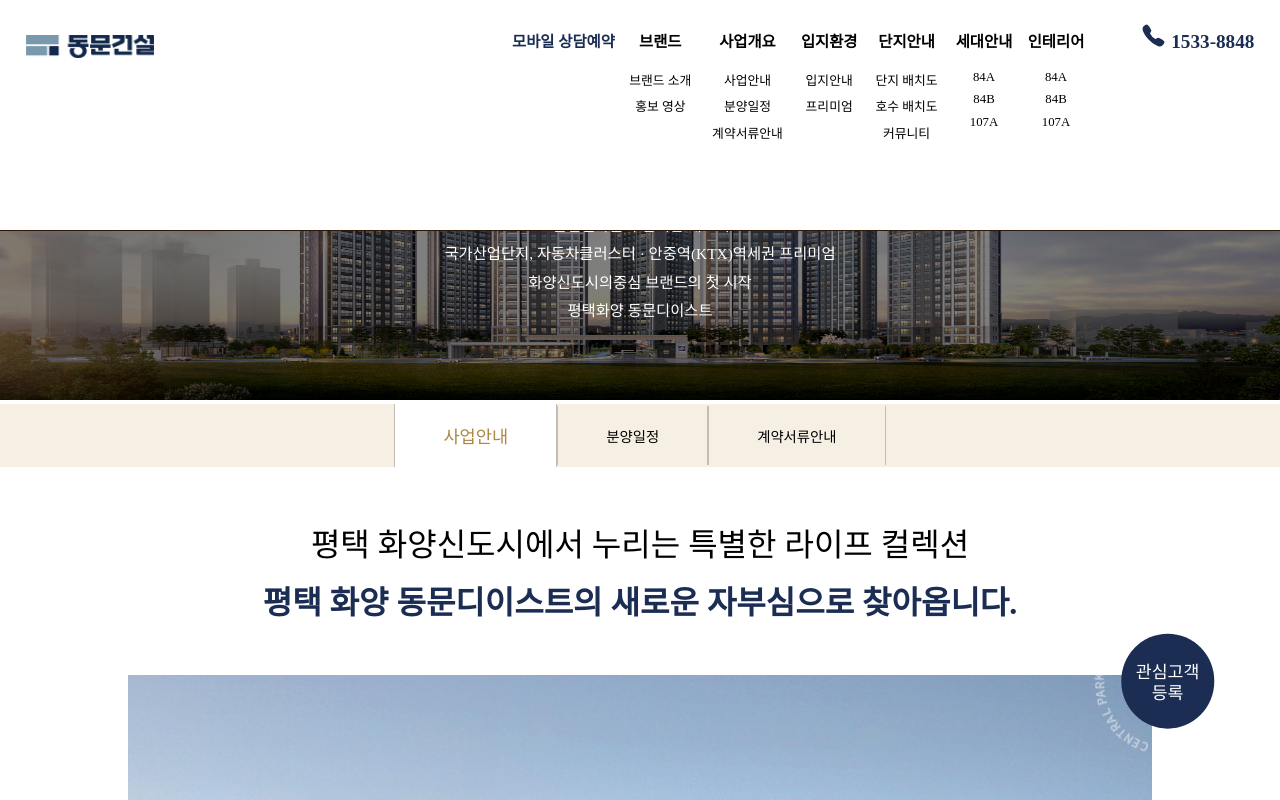
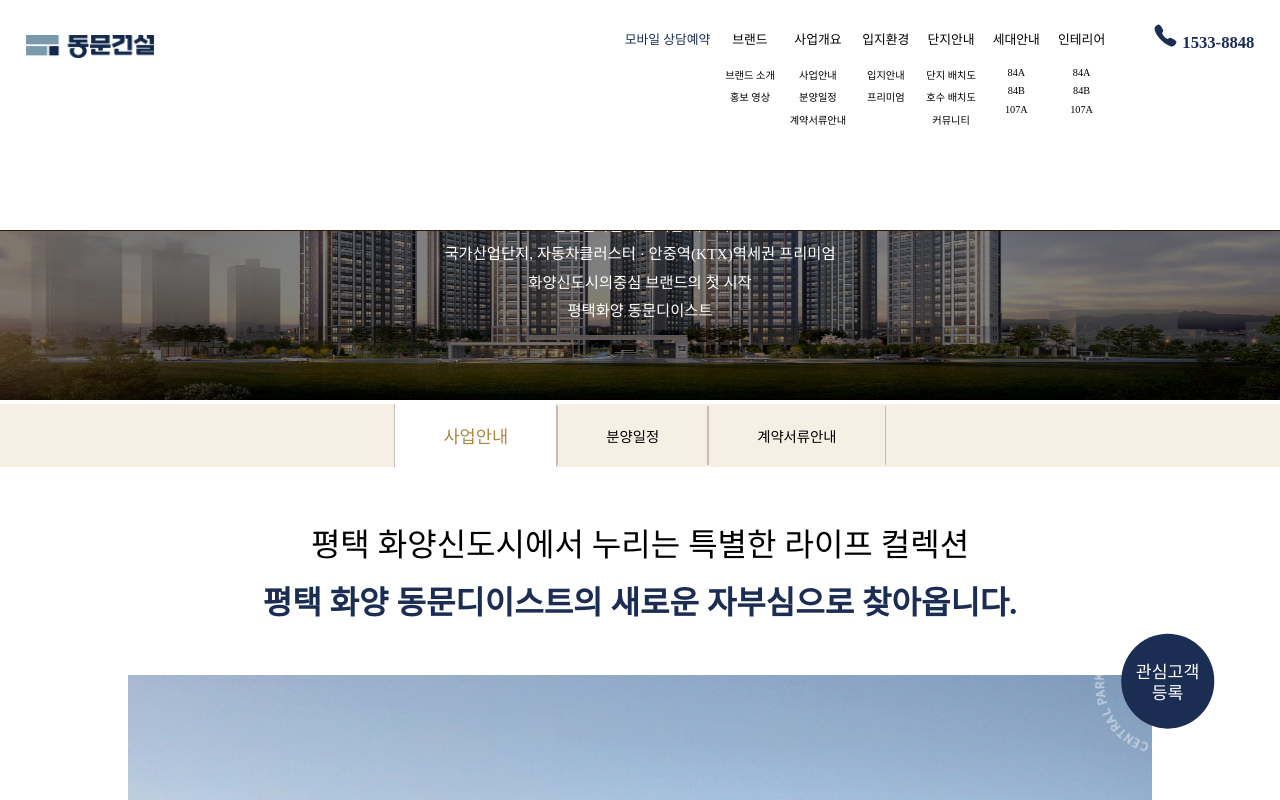
Before and after one commit to parkjihun22/dong-mun-dest, a React (Create React App) app: page /BusinessGuide/intro in a window 1280 px wide. Shown: the top 800 px of the page. Built offline with nearby package versions, Linux system fonts and the light colour scheme; a web font is replaced by a local one.

Commit message:
feat : 헤더 메인 수정

```diff
--- a/src/components/Header/Header.jsx
+++ b/src/components/Header/Header.jsx
@@ -134,7 +134,7 @@
 						</div>
 
 						<a href="https://naver.me/FbOagsfY" className={isChange ? styles.phoneNumber : styles.scrolledPhoneNumber}>
-							<IoCall size={30} /> 1533-8848
+							<IoCall size={25} /> 1533-8848
 						</a>
 					</header>
 				) : (
--- a/src/components/Header/Header.module.scss
+++ b/src/components/Header/Header.module.scss
@@ -18,7 +18,7 @@
 
     &.containerFirst {
         background-color: transparent;
-        border-bottom: 3px solid #1b2d53;
+        border-bottom: 1px solid #FFFFFF;
     }
 
     &.container {
@@ -29,13 +29,13 @@
     img {
         position: absolute;
         top: 5vh;
-        left: 2vw;
+        left: 2%;
         transform: translateY(-50%, -50%);
         width: 10vw;
         height: auto;
 
         @media (max-width: 900px) {
-            width: 8rem;
+            width: 5rem;
         }
     }
 
@@ -57,19 +57,19 @@
     .itemBox {
         display: flex;
         flex-direction: row;
-        gap: 2rem; // 항목 간의 간격을 줄임
-        margin-right: 15vw;
+        gap: 0.8rem; // 항목 간의 간격을 줄임
+        margin-right: 13.5vw;
 
         .linkItem,
         .scrolledLinkItem {
             padding: 0.5vw 0; // 패딩 조정
             font-size: 1vw;
             border-bottom: 3px solid rgba(0, 0, 0, 0); // 초기 border-bottom 투명
-            text-decoration: none; //    기본 밑줄 취소
+            text-decoration: none; // 기본 밑줄 취소
             color: #1b2d53; // 기본 글자색 설정
 
             &:hover {
-                border-bottom: 3px solid #1b2d53; // hover 시 하단 border만 나타남
+                border-bottom: px solid #1b2d53; // hover 시 하단 border만 나타남
                 color: #1b2d53; // hover 시 글자색 변경
                 font-size: 1vw; // 크기 유지
                 font-weight: normal; // 두께를 일반으로 유지
@@ -77,7 +77,7 @@
         }
 
         .linkItem {
-            color: #1b2d53; // 기본 글자색 흰색
+            color: #FFFFFF; // 기본 글자색 흰색
         }
 
         .scrolledLinkItem {
@@ -102,8 +102,8 @@
         }
 
         .scrolledItem {
-            color: #1b2d53;
-            font-weight: normal;
+            color: #000000;
+            font-weight: 300;
         }
     }
 
@@ -111,16 +111,16 @@
     .scrolledPhoneNumber {
         position: absolute;
         top: 50%;
-        right: 2%;
+        right: 3%;
         transform: translate(0, -50%);
         text-align: center;
         font-family: "GmarketSansMedium";
-        font-size: 1.5vw;
+        font-size: 1.3vw;
         text-decoration: none;
     }
 
     .phoneNumber {
-        color: #1b2d53;
+        color: #FFFFFF;
     }
 
     .scrolledPhoneNumber {
@@ -179,20 +179,19 @@
         top: 10%;
         display: flex;
         flex-direction: row;
-        gap: 0.5rem; // 항목 간의 간격을 줄임
-        margin-right: 15vw;
+        gap: 0.1vw; // 항목 간의 간격을 줄임x
+        margin-right: 13vw;
+
 
         .linkItem {
             padding: 0.5vw 0;
-            font-size: 1.2vw;
-            border-bottom: 3px solid rgba(0, 0, 0, 0); // 초기 border-bottom 투명
+            margin-right: 0.5vw;
+            font-size: 1vw;
+            border-bottom: 10px solid rgba(0, 0, 0, 0); // 초기 border-bottom 투명
             text-decoration: none; // 기본 밑줄 취소
             color: #1b2d53; // 기본 글자색 설정
-            font-weight: bold;
+            font-weight: 500;
 
-            &:hover {
-                border-bottom: 3px solid #1b2d53;
-            }
         }
 
         .detailItemBox {
@@ -206,8 +205,8 @@
                 padding: 0.5vw 0; // 패딩 조정
                 width: 5vw;
                 text-align: center;
-                font-size: 1.2vw;
-                font-weight: bold;
+                font-size: 1vw;
+                font-weight: 300;
                 border-bottom: 3px solid rgba(0, 0, 0, 0);
                 text-decoration: none;
                 color: #000000;
@@ -226,7 +225,7 @@
                     border-radius: 0.2vw;
                     text-align: center;
                     text-decoration: none;
-                    font-size: 1vw;
+                    font-size: 0.8vw;
                     color: #000000;
 
                     &:hover {
@@ -244,7 +243,7 @@
         right: 2%;
         text-align: center;
         font-family: "GmarketSansMedium";
-        font-size: 1.5vw;
+        font-size: 1.3vw;
         font-weight: bold;
         text-decoration: none;
         color: #1b2d53;
--- a/src/components/MobileSectionBox/MobileSectionBox.jsx
+++ b/src/components/MobileSectionBox/MobileSectionBox.jsx
@@ -6,7 +6,7 @@
 import mobile3 from "../../assets/Main/mobile4.jpg";
 import mobile4 from "../../assets/Main/mobile3.jpg";
 
-const MobileSectionBox = ({ type, titleImag, title, subText }) => {
+const MobileSectionBox = ({ type, titleImag, title, subText1, subText2}) => {
     const [isClick, setIsClick] = useState(false);
     const [image, setImage] = useState();
 
@@ -32,7 +32,12 @@
                         <img src={titleImag} alt="" />
                         <div>{title}</div>
                     </div>
-                    {isClick && <div className={styles.subTextleft} dangerouslySetInnerHTML={{ __html: subText }} />}
+                    {isClick &&
+                        <div className={styles.subTextleft}>
+                            <div className={styles.subText1} dangerouslySetInnerHTML={{ __html: subText1 }} />
+                            <div className={styles.subText2} dangerouslySetInnerHTML={{ __html: subText2 }} />
+                        </div>
+                    }
                 </div>
             ) : (
                 <div className={`${isClick ? styles.onClicked : styles.unClicked} ${styles.rightContainer}`} onClick={() => setIsClick(!isClick)}>
@@ -44,7 +49,12 @@
                         <img src={titleImag} alt="" />
                         <div>{title}</div>
                     </div>
-                    {isClick && <div className={styles.subTextright} dangerouslySetInnerHTML={{ __html: subText }} />}
+                    {isClick &&
+                        <div className={styles.subTextright}>
+                            <div className={styles.subText1} dangerouslySetInnerHTML={{ __html: subText1 }} />
+                            <div className={styles.subText2} dangerouslySetInnerHTML={{ __html: subText2 }} />
+                        </div>
+                    }
                 </div>
             )}
         </>
--- a/src/components/MobileSectionBox/MobileSectionBox.module.scss
+++ b/src/components/MobileSectionBox/MobileSectionBox.module.scss
@@ -59,10 +59,11 @@
         z-index: 2;
 
         .subText1{
-            font-size: 3.8vw;
+            font-size: 3vw;
             font-weight: 600;
         }
         .subText2{
+            font-size: 3vw;
             margin: 1vw 0 0 0 ;
         }
     }
@@ -158,10 +159,11 @@
         z-index: 2;
 
         .subText1{
-            font-size: 3.8vw;
+            font-size: 3vw;
             font-weight: 600;
         }
         .subText2{
+            font-size: 3vw;
             margin: 1vw 0 0 0 ;
         }
     }
--- a/src/pages/Main/Main.jsx
+++ b/src/pages/Main/Main.jsx
@@ -16,7 +16,7 @@
 import section4_Image1 from "../../assets/Main/section4-img1.png";
 import section4_Image2 from "../../assets/Main/section4-img2.png";
 import section4_Image3 from "../../assets/Main/section4-img3.png";
-import section4_Image4 from "../../assets/Main/section4-img2.png";
+import section4_Image4 from "../../assets/Main/section4-img4.png";
 import section5_Image1 from "../../assets/Main/section5-img1.jpg";
 // import section4_Image2 from "../../assets/Main/section4-img2.jpg";
 // import section4_Image3 from "../../assets/Main/section4-img3.jpg";
@@ -32,7 +32,7 @@
 			  국가산업단지 63만평(예정)<br /> 자동차클러스터(예정)<br />
 			  직주근접 첨단복합도시의 탄생`,
 		text2: `브레인시티내 평택항 개발과 국가산업단지<br />
-			  자동차 배터리첨단산업시설 개발예정 수혜단지로 주거환경 개선 기대`,
+			  자동차 배터리첨단산업시설 개발예정<br /> 수혜단지로 주거환경 개선 기대`,
 		link: "/BusinessGuide/intro",
 		linkText: "더 알아보기 >"
 	},
@@ -62,7 +62,7 @@
 		title: "PREMIUM",
 		text1: `화양신도시 종합병원 도보5분 의세권 프리미엄`,
 		text2: `500병상 규모 최첨단 종합병원,<br /> 서부권 중심상업지구 도보5분권내 진입가능`,
-		link: "/LocationEnvironment/primium",
+		link: "/LocationEnvironment/intro",
 		linkText: "더 알아보기 >"
 	}
 ];
@@ -334,7 +334,8 @@
 								type={idx % 2 === 0 ? 'left' : 'right'}
 								titleImag={section.imgSrc}
 								title={section.title}
-								subText={section.text1}
+								subText1={section.text1}
+                				subText2={section.text2}
 							/>
 						))}
 					</div>
```
Also changed, not shown: src/assets/Main/section4-img4.png (added).
